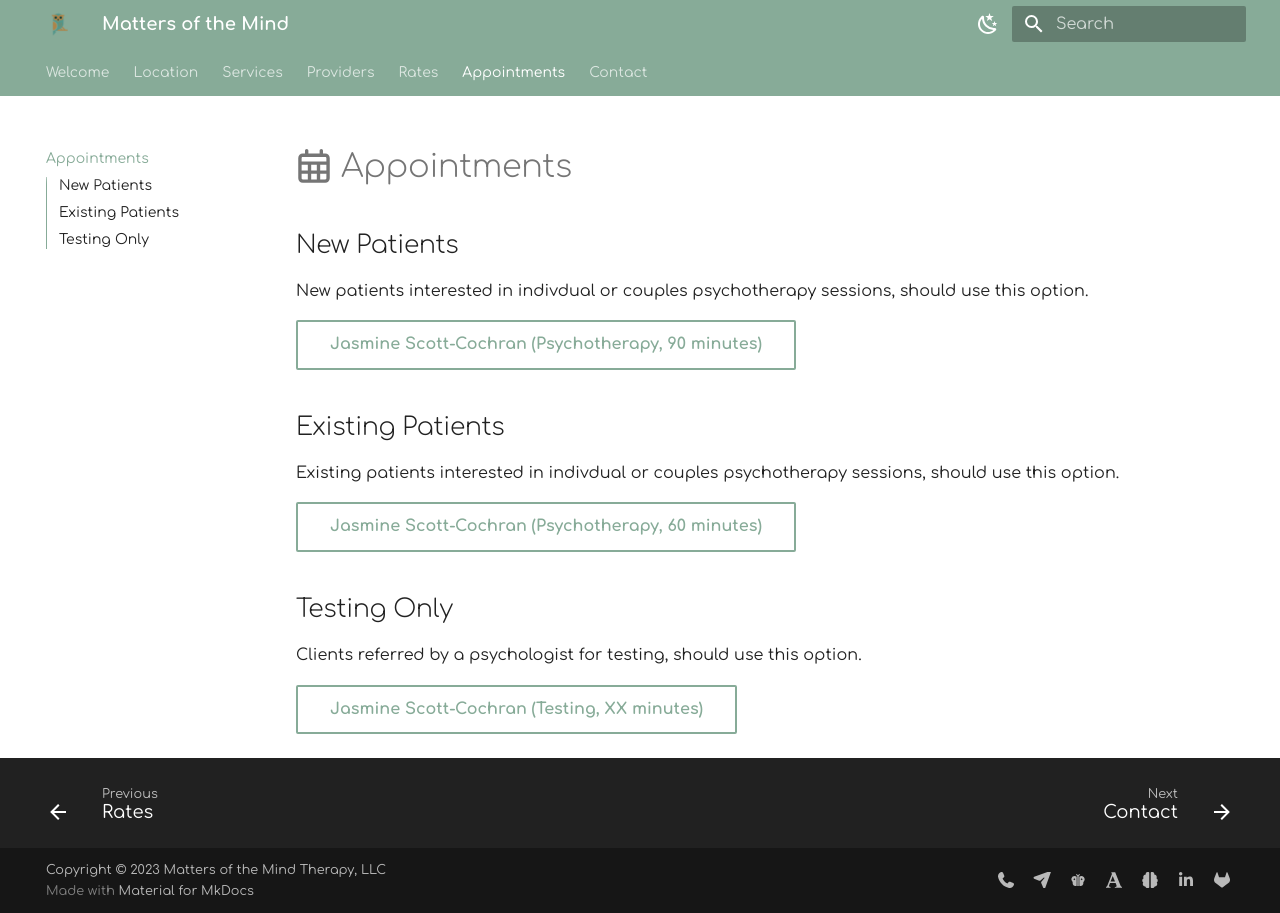
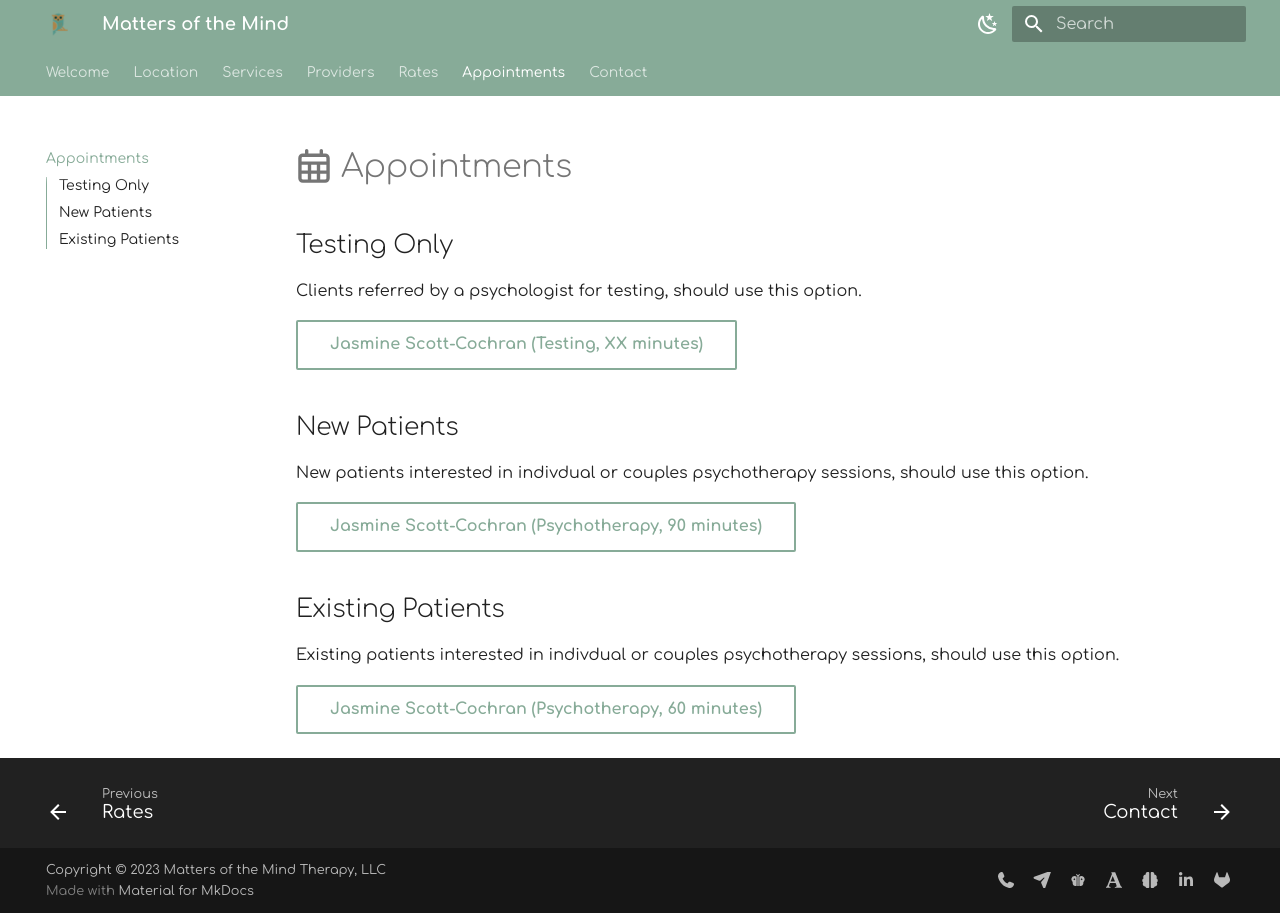
Before and after one commit to motm-therapy/website, an MkDocs documentation site: the page built from docs/appointments.md, in a window 1280 px wide. Built offline with MkDocs 1.6.1 and Material for MkDocs 9.7.7, drawn with Linux system fonts in a browser that asks for light colours; part of the change alters nothing that is shown.

```diff
--- a/docs/appointments.md
+++ b/docs/appointments.md
@@ -1,4 +1,10 @@
 # :fontawesome-regular-calendar-days: Appointments
+
+## Testing Only
+
+Clients referred by a psychologist for testing, should use this option.
+
+[Jasmine Scott-Cochran (Testing, XX minutes)](https://google.com){ .md-button }
 
 ## New Patients
 
@@ -11,9 +17,3 @@ New patients interested in indivdual or couples psychotherapy sessions, should u
 Existing patients interested in indivdual or couples psychotherapy sessions, should use this option.
 
 [Jasmine Scott-Cochran (Psychotherapy, 60 minutes)](https://google.com){ .md-button }
-
-## Testing Only
-
-Clients referred by a psychologist for testing, should use this option.
-
-[Jasmine Scott-Cochran (Testing, XX minutes)](https://google.com){ .md-button }
```
